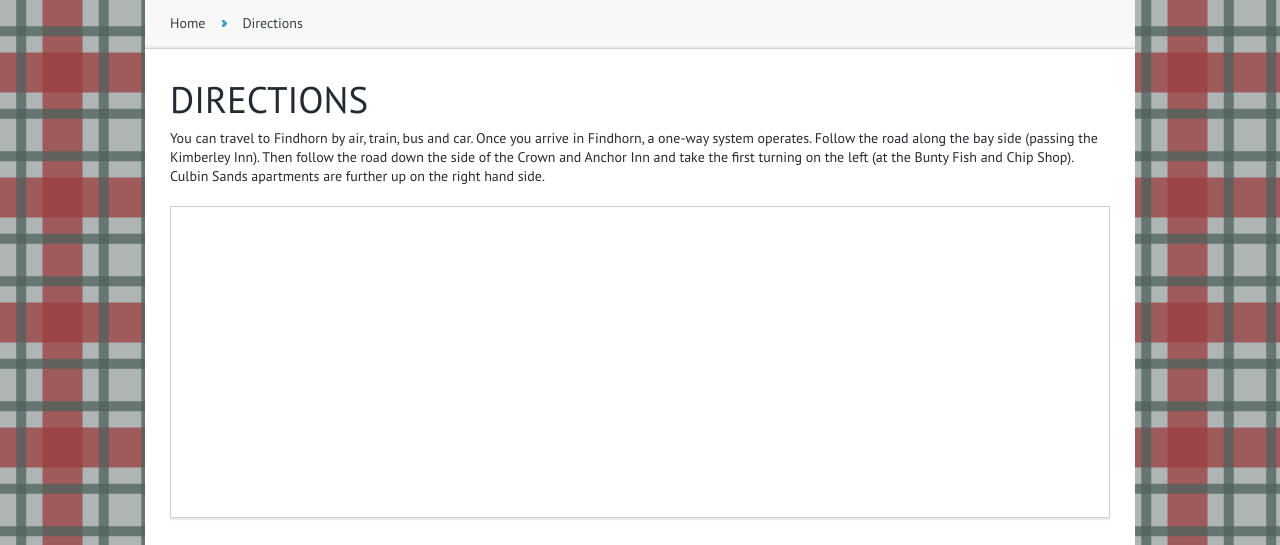
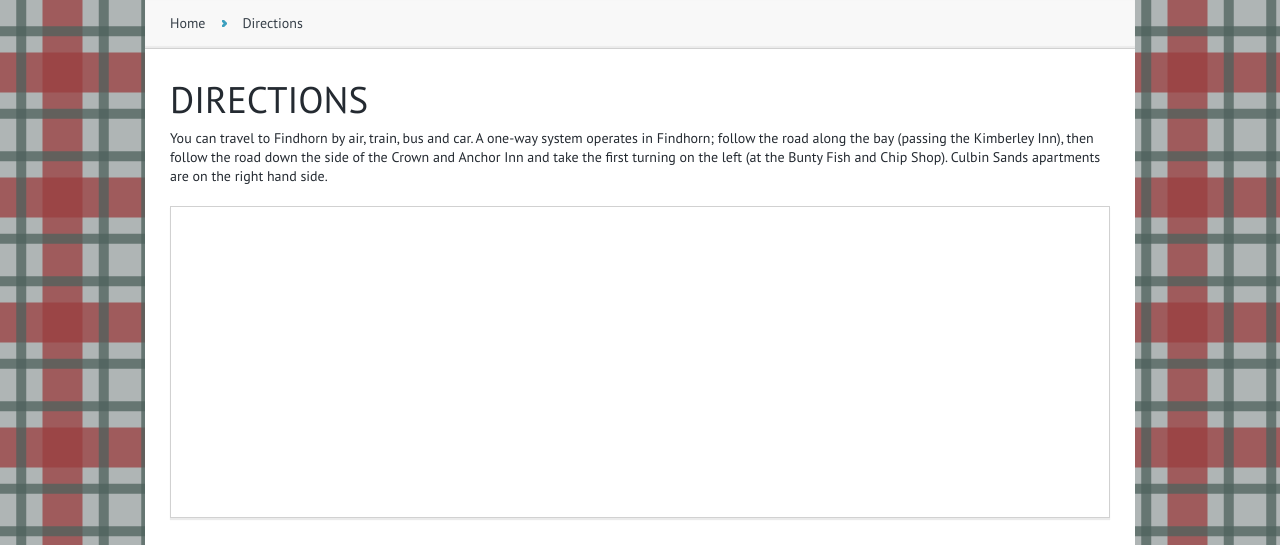
Before and after one commit to andrewjgb/culbinsands.co.uk, a website: page app/directions.html in a window 1280 px wide. Shown: the part 240-785 px from the top of the page. Drawn offline with Linux system fonts and the light colour scheme; some packages are replaced by stand-ins of ours; a web font is replaced by a local one.

Commit message:
Update to directions in directions.html
Update to wording of general directions description. Only in
directions.html

```diff
--- a/app/directions.html
+++ b/app/directions.html
@@ -136,7 +136,7 @@
     <div class="container">
       <div class="sixteen columns">
         <h2 class="uppercase fittext">Directions</h2>
-        <p>You can travel to Findhorn by air, train, bus and car.  Once you arrive in Findhorn, a one-way system operates.  Follow the road along the bay side (passing the Kimberley Inn).  Then follow the road down the side of the Crown and Anchor Inn and take the first turning on the left (at the Bunty Fish and Chip Shop).  Culbin Sands apartments are further up on the right hand side. </p>
+        <p>You can travel to Findhorn by air, train, bus and car.  A one-way system operates in Findhorn; follow the road along the bay (passing the Kimberley Inn), then follow the road down the side of the Crown and Anchor Inn and take the first turning on the left (at the Bunty Fish and Chip Shop). Culbin Sands apartments are on the right hand side. </p>
         <div class="mapContainer box">
           <div id="map" class="gmap"></div>
         </div>
```
Also changed, not shown: app/contact.html (+1 -1 lines).
